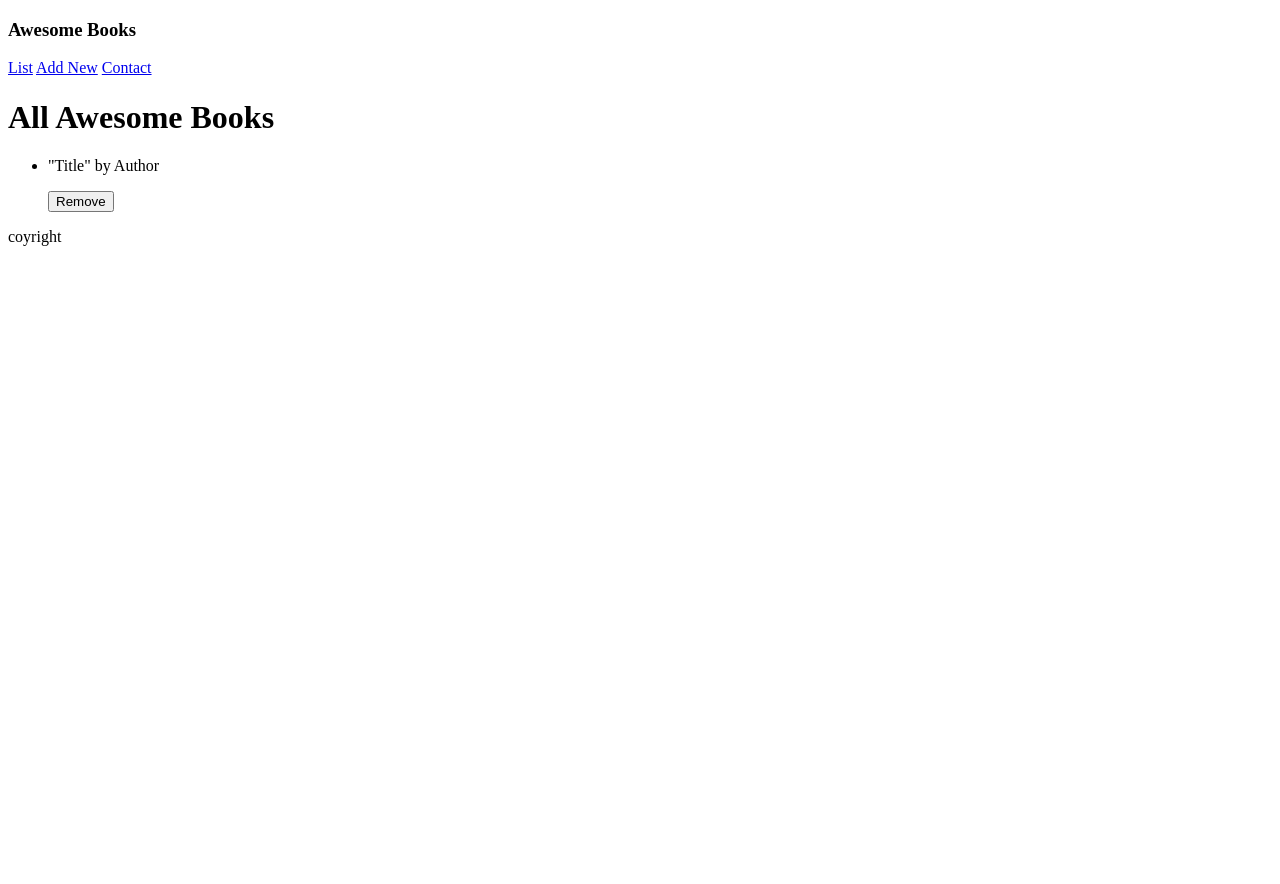
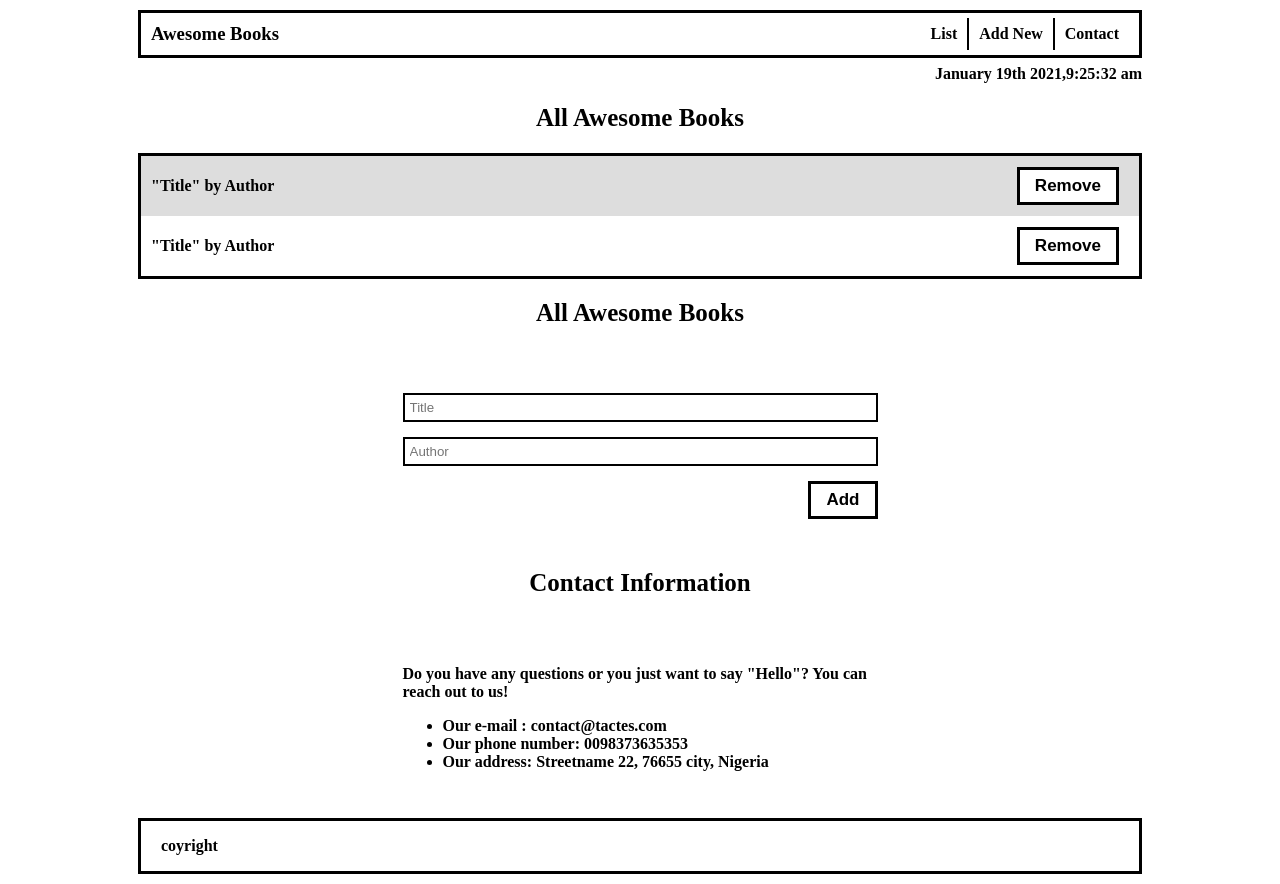
Before and after one commit to mrprotocoll/awesome-books-microverse, a website: page index.html in a window 1280 px wide. Before the commit the page ends 800 px from the top, so only its background shows below. Drawn offline with Linux system fonts and the light colour scheme.

Commit message:
Add css styles

```diff
--- a/index.css
+++ b/index.css
@@ -0,0 +1,110 @@
+* {
+    box-sizing: border-box;
+}
+
+body{
+    background-color: white;
+    max-width: 1024px;
+    margin: 0 auto;
+    padding: 10px;
+    font-weight: bold;
+}
+
+.border {
+    border:3px solid black;
+}
+
+header {
+    display: flex;
+    width: 100%;
+    justify-content: space-between;
+    align-items: center;
+    padding: 5px 10px;
+}
+
+.logo {
+    margin: 5px 0;
+}
+
+nav {
+    display: flex;
+}
+
+nav > a {
+    padding: 7px 10px;
+    text-decoration: none;
+    color: black;
+}
+
+.add{
+    border-left: 2px solid black;
+    border-right: 2px solid black;
+}
+
+.date{
+    text-align: right;
+    margin: 7px 0;
+}
+
+h1 {
+    text-align: center;
+    font-size: 25px;
+}
+.book-lists {
+    list-style-type: none;
+    padding: 0;
+}
+
+.book {
+    display: flex;
+    justify-content: space-between;
+    align-items: center;
+    padding: 5px 10px;
+    margin: 0;
+    padding-right: 20px;
+}
+
+.book:nth-of-type(odd) {
+    background-color: #DDDDDD;
+}
+
+.btn {
+    color: #000;
+    background-color: #ffffff;
+    padding: 0px 15px !important;
+    font-size: 17px;
+    font-weight: bold;
+    border: 3px solid #000;
+    height: 38px;
+}
+
+footer {
+    padding: 0 20px;
+}
+
+
+input {
+    display: block;
+    width: 100%;
+    margin: 15px 0;
+    border: 2px solid #000;
+    padding: 5px;
+}
+
+.inner-content {
+    padding: 1rem 0;
+    margin: 0 auto;
+    max-width: 475px;
+    min-height: 200px;
+    display: flex;
+    flex-direction: column;
+    justify-content: center;
+}
+
+.add-book {
+    float: right;
+}
+
+.clear{
+    clear: both;
+}
--- a/index.html
+++ b/index.html
@@ -8,24 +8,69 @@
     <link rel="stylesheet" href="index.css">
 </head>
 <body>
-    <header>
-        <div class="logo"><h3>Awesome Books</h3></div>
+    <header class="border">
+        <h3 class="logo">Awesome Books</h3>
         <nav>
             <a href="#">List</a>
-            <a href="#">Add New</a>
+            <a href="#" class="add">Add New</a>
             <a href="#">Contact</a>
         </nav>
     </header>
     <main>
-        <h1>All Awesome Books</h1>
-        <ul class="book-lists">
-            <li class="book">
-                <p>"Title" by Author</p>
-                <button class="remove">Remove</button>
-            </li>
-        </ul>
+        <time >
+           <p class="date">January 19th 2021,9:25:32 am</p>
+        </time>
+
+        <div class="content">
+            <section class="list">
+                <h1>All Awesome Books</h1>
+                <div class="">
+                    <ul class="book-lists border">
+                        <li class="book">
+                            <p>"Title" by Author</p>
+                            <button class="btn  remove">Remove</button>
+                        </li>
+
+                        <li class="book">
+                            <p>"Title" by Author</p>
+                            <button class="btn  remove">Remove</button>
+                        </li>
+                    </ul>
+                </div>
+            </section>
+
+            <section class="add-new">
+                <h1>All Awesome Books</h1>
+                <div class="inner-content">
+                    <form action="" class="book-form">
+                        <input type="text" id="book-title" placeholder="Title">
+                        <input type="text" id="book-author" placeholder="Author">
+
+                        <button class="btn add-book">Add</button>
+                        <div class="clear"></div>
+
+                    </form>
+                </div>
+            </section>
+
+            <section class="contact">
+                <h1>Contact Information</h1>
+                <div class="inner-content">
+                    <div class="add-new">
+                        <p>Do you have any questions or you just want to say "Hello"? You can reach out to us! </p>
+
+                        <ul>
+                            <li>Our e-mail : contact@tactes.com</li>
+                            <li>Our phone number: 0098373635353</li>
+                            <li>Our address: Streetname 22, 76655 city, Nigeria</li>
+                        </ul>
+                    </div>
+                </div>
+            </section>
+        </div>
+
     </main>
-    <footer>
+    <footer class="border">
         <p>coyright</p>
     </footer>
 </body>
```
